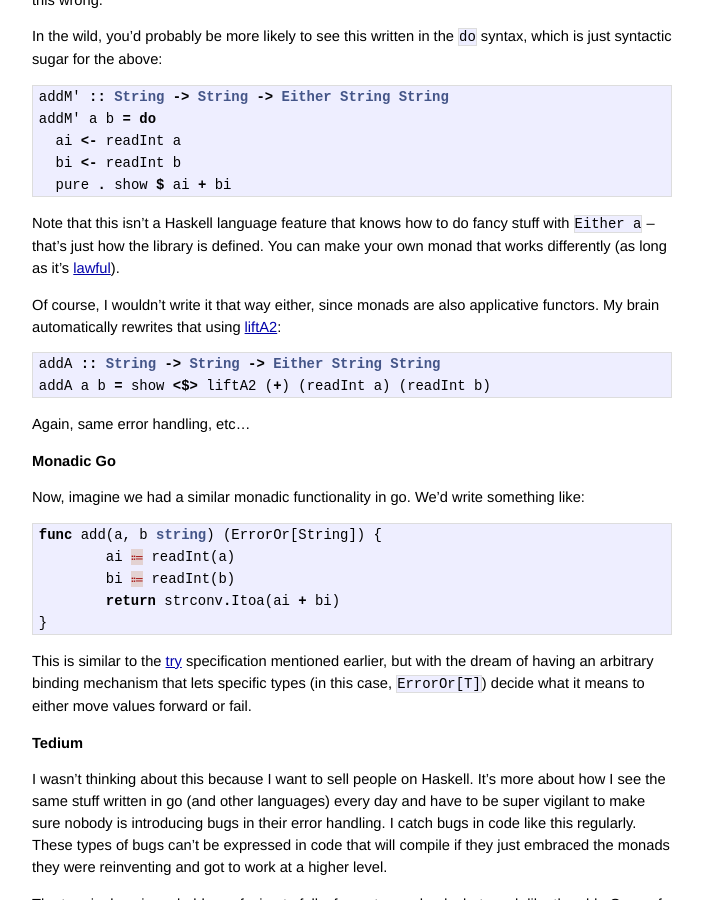
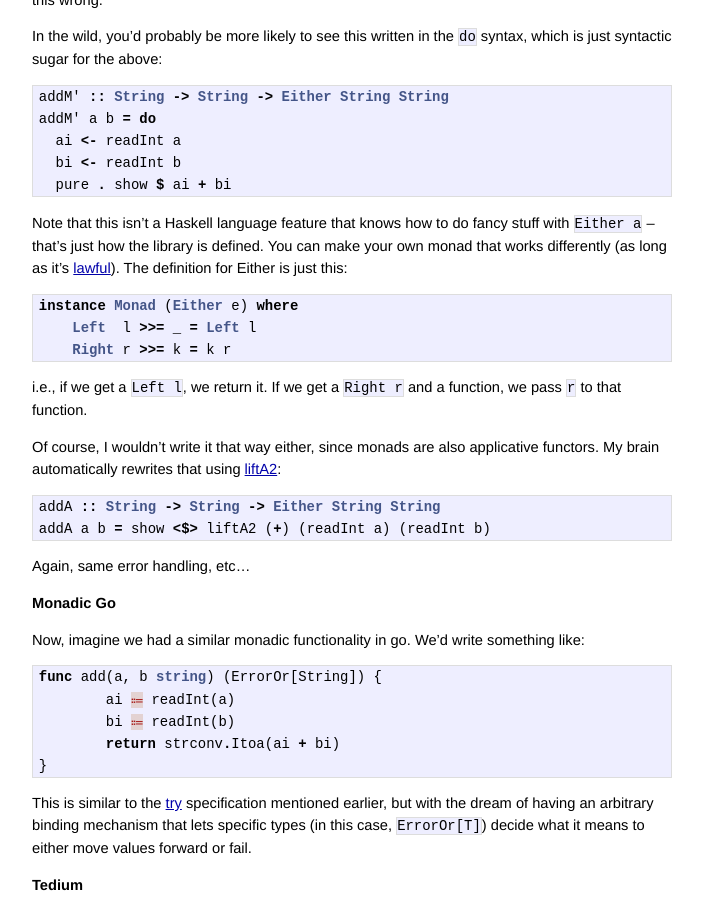
Before and after one commit to dustin/dustin.sallings.org, a Jekyll site: the page built from _posts/2021-06-23-monads-are-tedious-in-go.markdown, in a window 1280 px wide and 900 px high, scrolled down 2699 px. Shown: the whole window, without its empty margins (288-991 px from the left). Built offline with Jekyll 4.4.1, drawn with Linux system fonts in a browser that asks for light colours; comment, search, counter and statistics services are not loaded.

Commit message:
Include the monad definition of Either

````diff
--- a/_posts/2021-06-23-monads-are-tedious-in-go.markdown
+++ b/_posts/2021-06-23-monads-are-tedious-in-go.markdown
@@ -175,7 +175,17 @@ addM' a b = do
 Note that this isn't a Haskell language feature that knows how to do
 fancy stuff with `Either a` -- that's just how the library is
 defined.  You can make your own monad that works differently (as long
-as it's [lawful](https://wiki.haskell.org/Monad_laws)).
+as it's [lawful](https://wiki.haskell.org/Monad_laws)).  The
+definition for Either is just this:
+
+```haskell
+instance Monad (Either e) where
+    Left  l >>= _ = Left l
+    Right r >>= k = k r
+```
+
+i.e., if we get a `Left l`, we return it.  If we get a `Right r` and a
+function, we pass `r` to that function.
 
 Of course, I wouldn't write it that way either, since monads are also
 applicative functors.  My brain automatically rewrites that using
````
